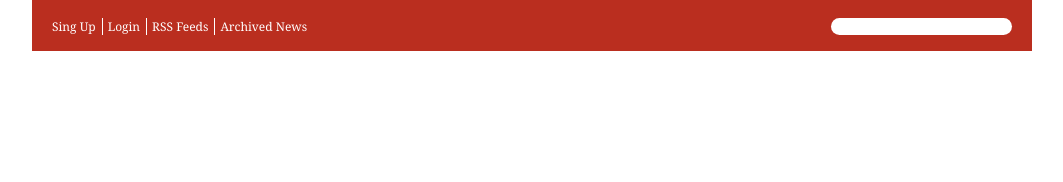
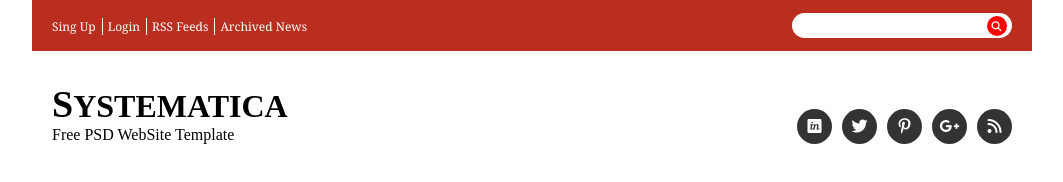
Before and after one commit to firstthencode/Systematica, a plain HTML site: page index.html in a window 1280 px wide. Shown: the whole page, without its empty margins (108-1171 px from the left). Drawn offline with Linux system fonts and the light colour scheme.

Commit message:
Update files

```diff
--- a/index.html
+++ b/index.html
@@ -5,6 +5,7 @@
     <meta http-equiv="X-UA-Compatible" content="IE=edge">
     <meta name="viewport" content="width=device-width, initial-scale=1.0">
     <title>Systematica</title>
+    <script src="https://kit.fontawesome.com/926cba45f1.js" crossorigin="anonymous"></script>
     <link rel="stylesheet" href="css/main.css">
 </head>
 <body>
@@ -17,11 +18,47 @@
                     <li><a href="">RSS Feeds</a></li>
                     <li><a href="" class="last">Archived News</a></li>
                 </div>
-                <div class="search">
-                    <input type="text ">
+                <div class="search-box">
+                    <input type="text" class="search-txt">
+                    <i class="fas fa-search"></i>
                 </div>
             </header>
         </div>
     </div>
+    <div class="container">
+        <div class="systematica-social">
+            <div class="title">
+                <h1><span>S</span>ystematica</h1>
+                <p>Free PSD WebSite Template</p>
+            </div>
+            <div class="social-set">
+                <li>
+                    <a href="">
+                        <i class="fab fa-invision"></i>
+                    </a>
+                </li>
+                <li>
+                    <a href="">
+                        <i class="fab fa-twitter"></i>
+                    </a>
+                    </li>
+                <li>
+                    <a href="">
+                        <i class="fab fa-pinterest-p"></i>
+                    </a>
+                </li>
+                <li>
+                    <a href="">
+                        <i class="fab fa-google-plus-g"></i>
+                    </a>
+                </li>
+                <li>
+                    <a href="">
+                        <i class="fas fa-rss"></i>
+                    </a>
+                </li>
+            </div>
+        </div>
+    </div>
 </body>
 </html>
--- a/sass/_header.scss
+++ b/sass/_header.scss
@@ -26,10 +26,31 @@ header {
         }
     }
 
-    .search {
-        input {
+    .search-box {
+        background-color: white;
+        display: flex;
+        justify-content: center;
+        width: 220px;
+        height: 25px;
+        border-radius: 15px;
+        align-items: center;
+        .search-txt {
+            width: 180px;
             border: none;
-            border-radius: 15px;
+            // height: ;
+
+        }
+        i {
+            margin-left: 5px;
+            width: 20px;
+            height: 20px;
+            background-color: red;
+            color: white;
+            border-radius: 50%;
+            font-size: 10px;
+            display: flex;
+            justify-content: center;
+            align-items: center;
         }
     }
 }
--- /dev/null
+++ b/sass/_logosocial.scss
@@ -0,0 +1,51 @@
+$social-background-color: #333333;
+.systematica-social {
+    height: 93px;
+    display: flex;
+    justify-content: space-between;
+    align-items: flex-end;
+
+
+}
+.title {
+    h1 {
+        padding: 0;
+        margin: 0;
+        text-transform: uppercase;
+        margin-top: 10px    ;
+        span {
+            font-size: 38px;
+        }
+    }
+    p {
+        padding: 0;
+        margin: 0;
+    }
+}
+.social-set {
+    display: flex;
+    li {
+        list-style: none;
+        width: 35px;
+        display: flex;
+        justify-content: center;
+        align-items: center;
+        height: 35px;
+        margin-left: 10px;
+        border-radius: 50%;
+        background-color: $social-background-color;
+        transition: 0.5s;
+        &:first-child {
+            margin-left: 0px;
+        }
+
+        i {
+            color: white;
+        }
+
+        &:hover {
+            transition: 0.5s;
+            background-color: #ee802f;
+        }
+    }
+}
--- a/sass/main.scss
+++ b/sass/main.scss
@@ -14,5 +14,6 @@ body {
         width: 100%;
         margin: auto;
         @import 'header';
+        @import 'logosocial';
     }
 }
```
Also changed, not shown: css/main.css, 1 other file.
